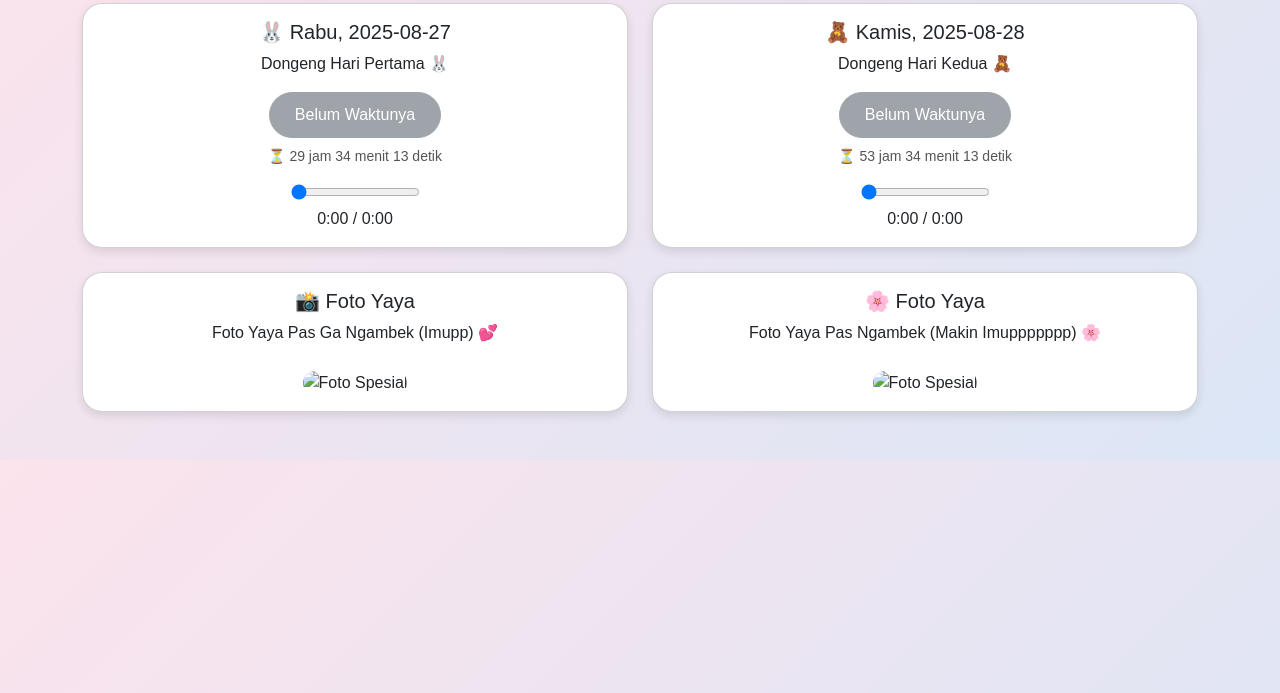
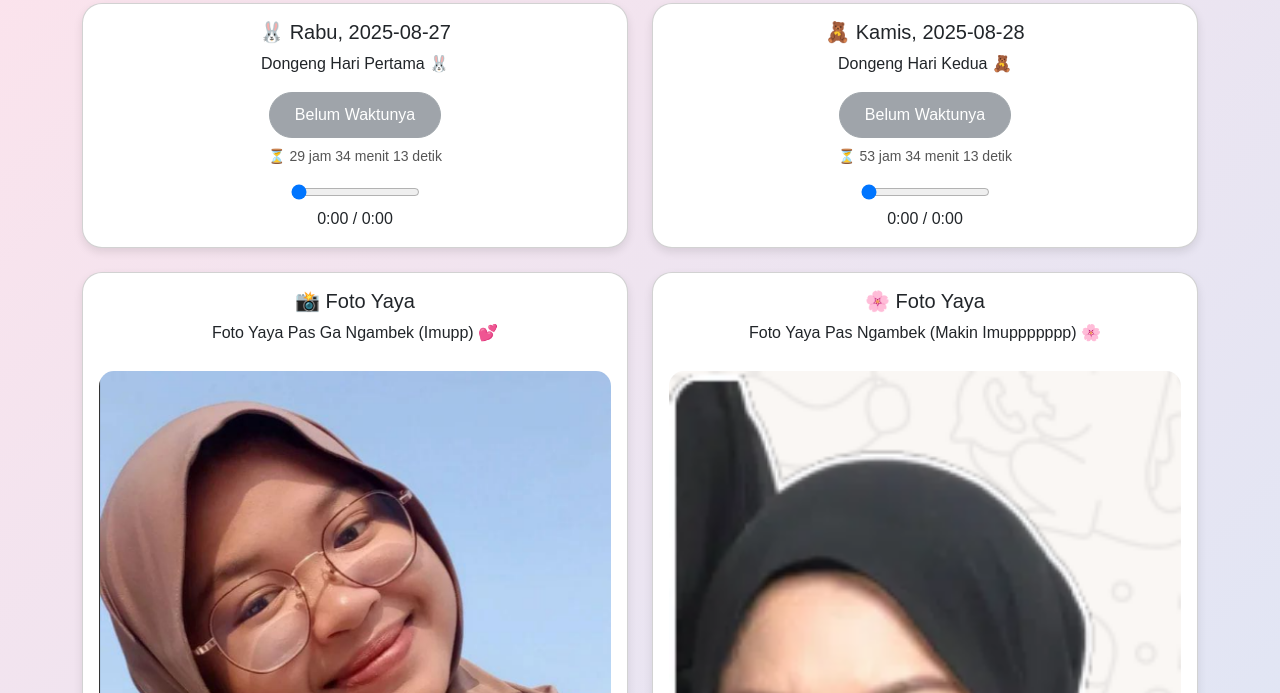
Before and after one commit to bebekasap/dgngyaya, a plain HTML site: page index.html in a window 1280 px wide. Shown: the part 107-800 px from the top of the page. Drawn offline with nearby package versions, Linux system fonts and the light colour scheme.

Commit message:
Update index.html

```diff
--- a/index.html
+++ b/index.html
@@ -100,7 +100,7 @@
           <h5>📸 Foto Yaya</h5>
           <p>Foto Yaya Pas Ga Ngambek (Imupp) 💕</p>
           <div class="mt-auto">
-            <img class="preview-img" src="foto/yayagangambek.png" alt="Foto Spesial"
+            <img class="preview-img" src="yayagangambek.png" alt="Foto Spesial"
                 data-bs-toggle="modal" data-bs-target="#fotoModal" data-src="yayagangambek.png">
           </div>
         </div>
@@ -111,7 +111,7 @@
           <h5>🌸 Foto Yaya</h5>
           <p>Foto Yaya Pas Ngambek (Makin Imuppppppp) 🌸</p>
           <div class="mt-auto">
-            <img class="preview-img" src="foto/yayangambek.png" alt="Foto Spesial"
+            <img class="preview-img" src="yayangambek.png" alt="Foto Spesial"
                 data-bs-toggle="modal" data-bs-target="#fotoModal" data-src="yayangambek.png">
           </div>
         </div>
```
